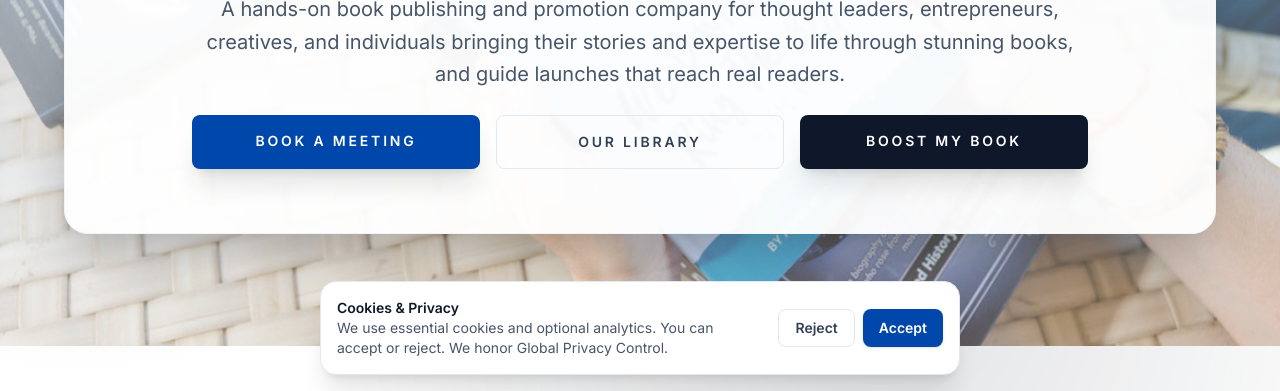
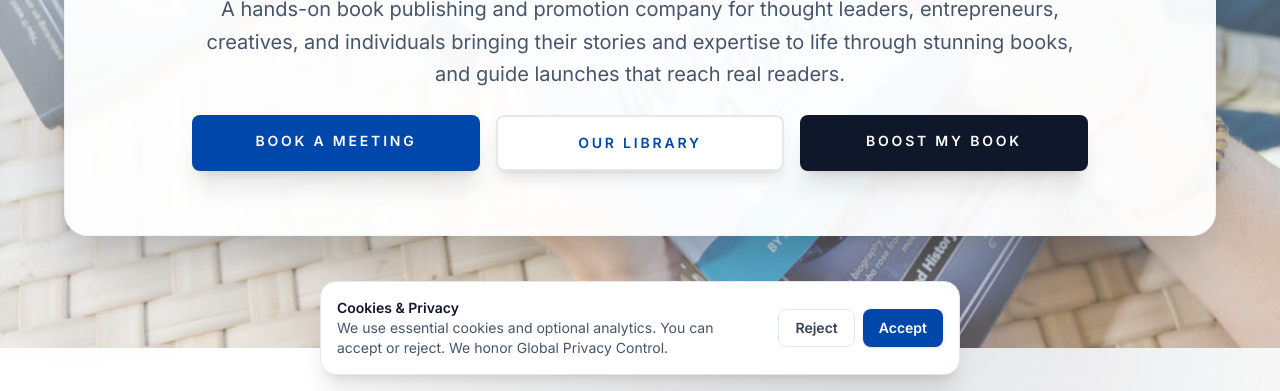
Before and after one commit to krcoffelt/LupiDocs, a website: page index.html in a window 1280 px wide. Shown: the part 409-800 px from the top of the page. Drawn offline with Linux system fonts and the light colour scheme.

Commit message:
Emphasize library hero CTA

```diff
--- a/index.html
+++ b/index.html
@@ -225,7 +225,7 @@
             <a href="https://45379.17hats.com/p#/scheduling/dzdczbrwpcwxpbpbxbdnpsthkknfvvvb" target="_blank" rel="noopener" class="motion-btn pulse-cta bg-lupi text-white px-6 py-4 rounded-lg font-bold text-sm uppercase tracking-[0.2em] shadow-xl text-center">
               Book a Meeting
             </a>
-            <a href="#bookshelf" class="motion-btn border border-slate-200 px-6 py-4 rounded-lg font-bold text-sm uppercase tracking-[0.2em] text-slate-700 hover:border-lupi hover:text-lupi text-center">
+            <a href="#bookshelf" class="motion-btn border-2 border-lupi bg-white px-6 py-4 rounded-lg font-bold text-sm uppercase tracking-[0.2em] text-lupi shadow-lg hover:bg-lupi hover:text-white text-center">
               Our Library
             </a>
             <a href="https://pci.jotform.com/form/252736934520156" target="_blank" rel="noopener" class="motion-btn bg-slate-900 text-white px-6 py-4 rounded-lg font-bold text-sm uppercase tracking-[0.2em] shadow-xl hover:bg-slate-800 text-center">
```
Also changed, not shown: assets/css/site.min.css.
